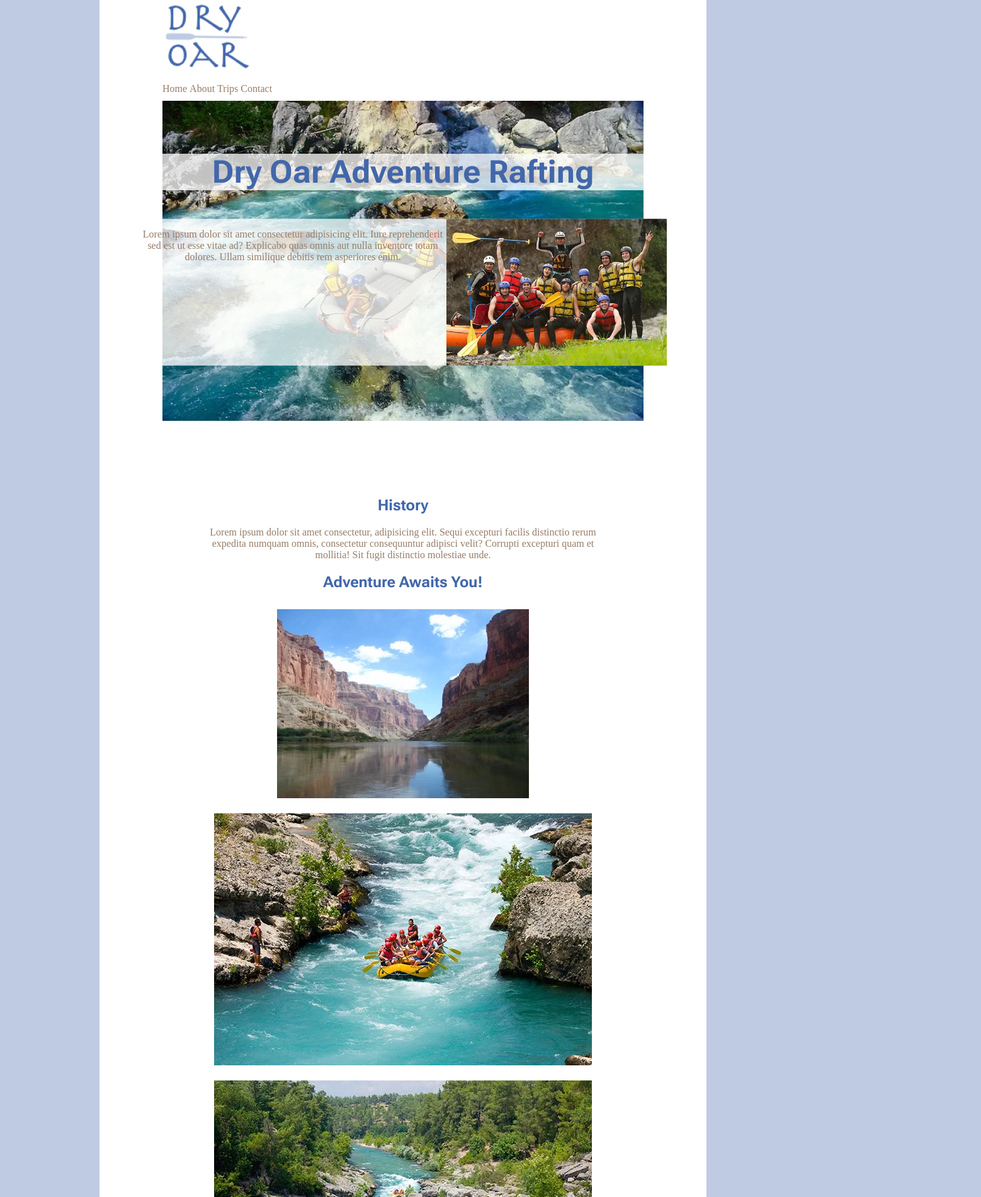
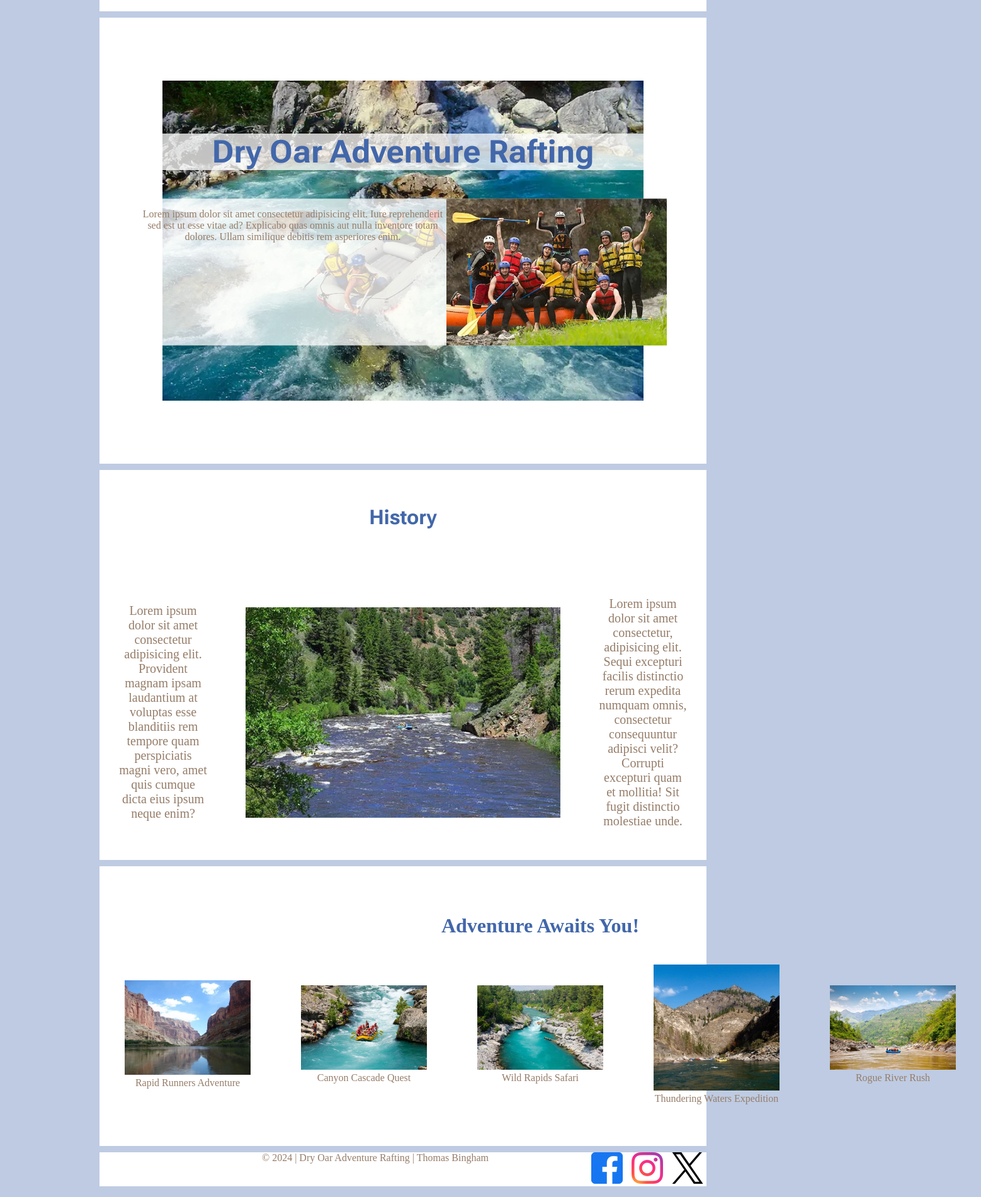
Before and after one commit to binghamtm/wdd130, a plain HTML site: page wwr/about.html in a window 1280 px wide. Shown: the part 260-2160 px from the top of the page at 63% size, 1558 px wide, since content can reach past the window. Drawn offline with Linux system fonts and the light colour scheme; a web font is replaced by a local one.

Commit message:
week 4 rafting project 1

```diff
--- a/wwr/about.html
+++ b/wwr/about.html
@@ -37,15 +37,17 @@
         </div>
         <section class="history">
             <h2>History</h2>
-            <p>Lorem ipsum dolor sit amet consectetur, adipisicing elit. Sequi excepturi facilis distinctio rerum expedita numquam omnis, consectetur consequuntur adipisci velit? Corrupti excepturi quam et mollitia! Sit fugit distinctio molestiae unde.</p>
+            <p id="box1">Lorem ipsum dolor sit amet consectetur adipisicing elit. Provident magnam ipsam laudantium at voluptas esse blanditiis rem tempore quam perspiciatis magni vero, amet quis cumque dicta eius ipsum neque enim?</p>
+            <img src="images/rafting61_1024.webp" alt="history image">
+            <p id="box2">Lorem ipsum dolor sit amet consectetur, adipisicing elit. Sequi excepturi facilis distinctio rerum expedita numquam omnis, consectetur consequuntur adipisci velit? Corrupti excepturi quam et mollitia! Sit fugit distinctio molestiae unde.</p>
         </section>
         <section class="adventure-awaits">
             <h2>Adventure Awaits You!</h2>
-            <div><img src="images/white_water_1.webp" alt="Rafting"></div>
-            <div><img src="images/white_water_2.webp" alt="Rafting"></div>
-            <div><img src="images/white_water_3.webp" alt="Rafting"></div>
-            <div><img src="images/white_water_4.webp" alt="Rafting"></div>
-            <div><img src="images/white_water_5.webp" alt="Rafting"></div>
+            <figure><img src="images/white_water_1.webp" alt="Rafting"><figcaption>Rapid Runners Adventure</figcaption></figure>
+            <figure><img src="images/white_water_2.webp" alt="Rafting"><figcaption>Canyon Cascade Quest</figcaption></figure>
+            <figure><img src="images/white_water_3.webp" alt="Rafting"><figcaption>Wild Rapids Safari</figcaption></figure>
+            <figure><img src="images/white_water_4.webp" alt="Rafting"><figcaption>Thundering Waters Expedition</figcaption></figure>
+            <figure><img src="images/white_water_5.webp" alt="Rafting"><figcaption>Rogue River Rush</figcaption></figure>
         </section>
     </main>
     <footer>
--- a/wwr/styles/rafting.css
+++ b/wwr/styles/rafting.css
@@ -8,20 +8,46 @@
 }
 
 html {
-    padding: 150px;
+    padding: 50px 150px 50px 150px;
+
     background-color: var(--secondary-color);
 }
 
 body {
     background-color: var(--accent-1-color);
 }
-.social {
-    text-decoration: none;
+
+header {
+    padding: 100px 100px 0px 100px;
+    display: grid;
+    grid-template-columns: 1fr 1fr 1fr;
+    grid-template-rows: 100%;
+    justify-content: center;
+    place-items: center;
+    padding: 50px;
+    border-bottom: 10px solid var(--secondary-color);
 
 }
 
 
+.main-menu {
+    padding: 10px 0px 10px 0px;
+    display: flex;
+    grid-column: 2 / 4;
+}
+
+.main-menu a {
+    text-decoration: none;
+
+    font-family: var(--font-2);
+    color: var(--accent-2-color);
+    padding-left: 50px;
+    padding-right: 50px;
+    font-size: 25px;
+}
+
 .hero {
+    margin-top: 100px;
     padding: 0px 100px 100px 100px;
     position: relative;
     text-align: center;
@@ -67,16 +93,7 @@ article img {
 
 
 
-.adventure-awaits {
 
-    padding-left: 150px;
-    padding-right: 150px;
-    text-align: center;
-}
-
-.adventure-awaits img {
-    padding: 10px;
-}
 
 
 
@@ -95,39 +112,84 @@ footer {
 }
 
 
+.history {
 
-header {
-    padding: 100px 100px 0px 100px;
-
-}
-
-.main-menu a {
-    text-decoration: none;
-
-    font-family: var(--font-2);
-    color: var(--accent-2-color);
-}
-.main-menu {
-    padding: 10px 0px 10px 0px;
+    border-top: 10px solid var(--secondary-color);
+    border-bottom: 10px solid var(--secondary-color);
+    text-align: center;
+    display: grid;
+    grid-template-columns: 1fr 1fr 1fr;
+    place-items: center;
 
 }
 
 
-
-.history {
-
-    padding-left: 150px;
-    padding-right: 150px;
-    text-align: center;
-}
-
-
-h2 {
+.history h2 {
     color: var(--primary-color);
     font-family: var(--font-1);
+    font-size: xx-large;
+
+    grid-column: 1 / 4;
+
 }
 
 .history p {
     font-family: var(--font-2);
     color: var(--accent-2-color);
+    font-size: 20px;
+
 }
+
+.history > * {
+    padding: 30px;
+
+}
+
+.history img {
+    width: 500px;
+}
+
+.adventure-awaits {
+
+    text-align: center;
+    display: grid;
+    grid-template-columns: 1fr 1fr 1fr 1fr 1fr;
+    border-bottom: 10px solid var(--secondary-color);
+    align-items: center;
+    padding: 50px 0px 50px 0px;
+}
+
+.adventure-awaits figure{
+    font-family: var(--font-2);
+    color: var(--accent-2-color)
+}
+
+.adventure-awaits h2 {
+    grid-column: 1/6;
+    color: var(--primary-color);
+    font-size: xx-large;
+}
+
+.adventure-awaits img {
+    width: 200px;
+}
+
+
+footer {
+    display: flex;
+    justify-content: flex-end;
+
+}
+
+.social {
+    text-decoration: none;
+
+}
+
+.social a {
+    padding: 5px;
+}
+
+footer p {
+    margin: 0 auto;
+}
```
Also changed, not shown: week04/flex-align0.html (added, +46 -0 lines), week04/flexbox0.html (added, +79 -0 lines), wwr/images/rafting61_1024.jpg (added), wwr/images/rafting61_1024.webp (added).
